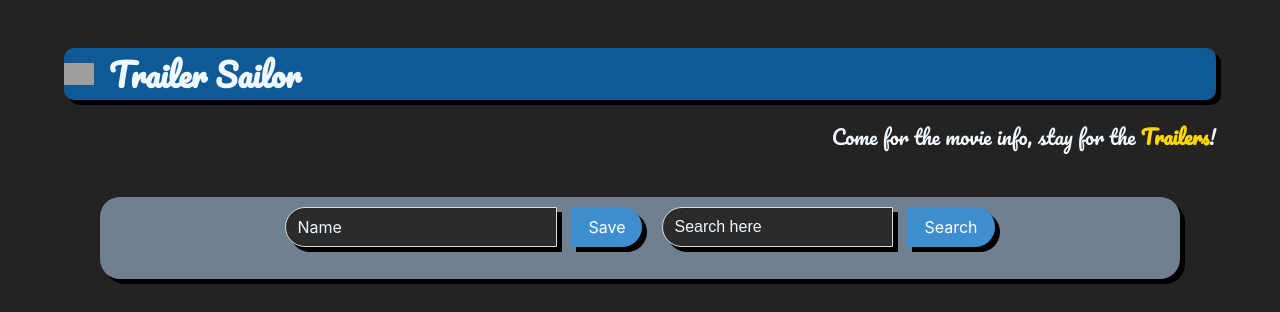
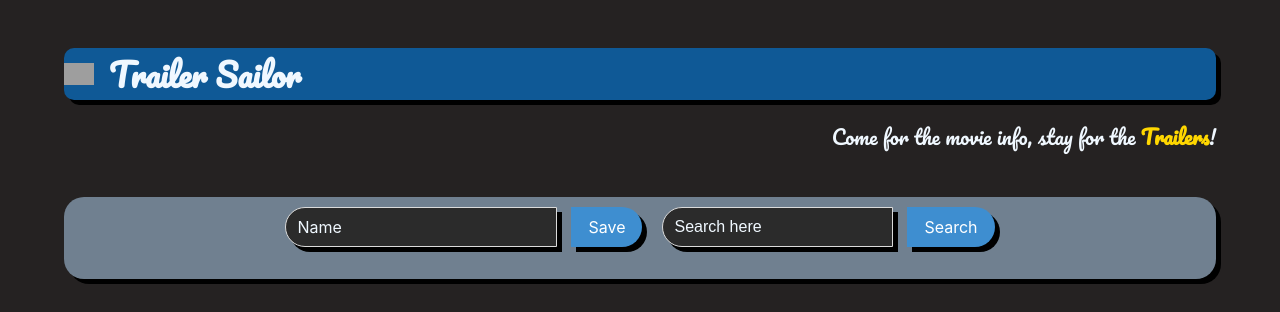
Before and after one commit to BenjaminLee-boop/Trailer-Sailor, a plain HTML site: page index.html in a window 1280 px wide. Shown: the top 312 px of the page. Drawn offline with nearby package versions, Linux system fonts and the light colour scheme; grey boxes are pictures that could not be loaded.

Commit message:
adding changes to css

```diff
--- a/content.css
+++ b/content.css
@@ -67,9 +67,8 @@ strong {
   justify-content: center;
   background-color: slategrey;
   border-radius: 20px;
-  margin-left: 100px;
-  margin-right: 100px;
-
+  margin-left: 5%;
+  margin-right: 5%;
   box-shadow: 5px 5px black;
 }
 
```
